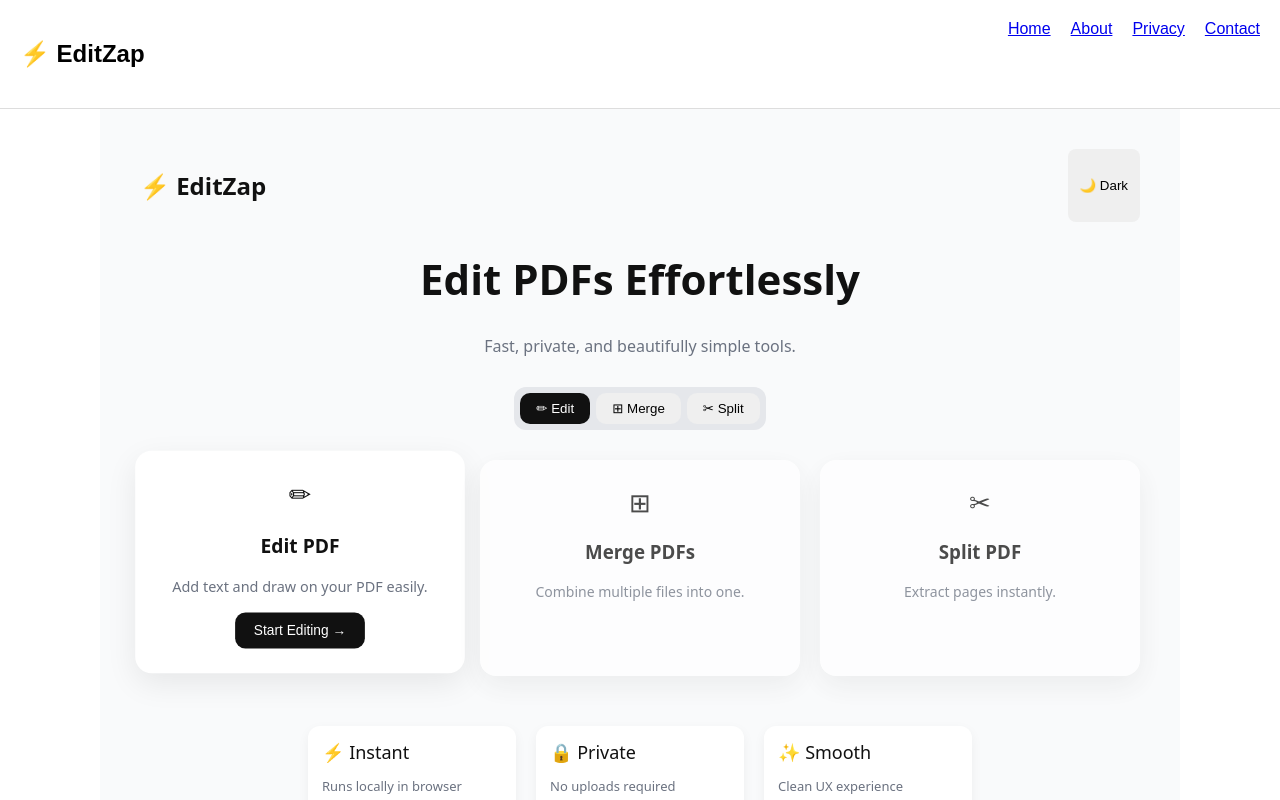
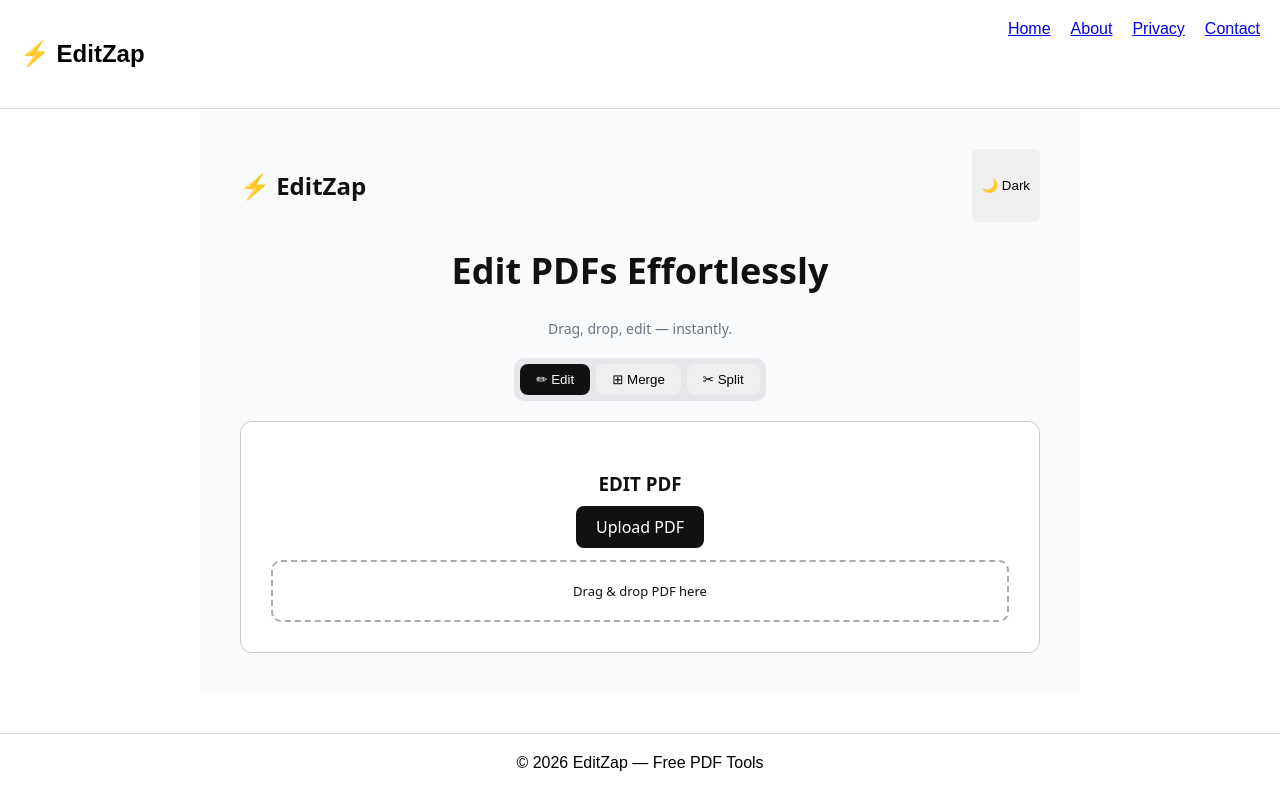
Before and after one commit to editzap/editzap, a Next.js app: page / in a window 1280 px wide. Shown: the top 800 px of the page. Built offline with nearby package versions, Linux system fonts and the light colour scheme.

Commit message:
final working version

```diff
--- a/app/page.tsx
+++ b/app/page.tsx
@@ -5,21 +5,35 @@ import { useRouter } from "next/navigation";
 
 type Tab = "edit" | "merge" | "split";
 
-type Theme = {
-  bg: React.CSSProperties;
-  card: React.CSSProperties;
-  tabs: React.CSSProperties;
-  activeTab: React.CSSProperties;
-  primary: React.CSSProperties;
-  textSoft: React.CSSProperties;
-};
-
 export default function Home() {
   const [tab, setTab] = useState<Tab>("edit");
   const [dark, setDark] = useState<boolean>(false);
   const router = useRouter();
 
-  const theme: Theme = dark ? darkTheme : lightTheme;
+  const theme = dark ? darkTheme : lightTheme;
+
+  // ── FILE HANDLING ───────────────────────
+  const handleFile = (file: File) => {
+    const reader = new FileReader();
+
+    reader.onload = () => {
+      sessionStorage.setItem("pdfFile", reader.result as string);
+      router.push("/editor");
+    };
+
+    reader.readAsDataURL(file);
+  };
+
+  const handleDrop = (e: React.DragEvent<HTMLDivElement>) => {
+    e.preventDefault();
+    const file = e.dataTransfer.files?.[0];
+    if (file) handleFile(file);
+  };
+
+  const handleSelect = (e: React.ChangeEvent<HTMLInputElement>) => {
+    const file = e.target.files?.[0];
+    if (file) handleFile(file);
+  };
 
   return (
     <div style={{ ...container, ...theme.bg }}>
@@ -35,155 +49,81 @@ export default function Home() {
       <div style={hero}>
         <h1 style={title}>Edit PDFs Effortlessly</h1>
         <p style={{ ...subtitle, ...theme.textSoft }}>
-          Fast, private, and beautifully simple tools.
+          Drag, drop, edit — instantly.
         </p>
       </div>
 
       {/* TABS */}
       <div style={tabsWrapper}>
         <div style={{ ...tabs, ...theme.tabs }}>
-          {tabsList.map((t) => (
+          {(["edit", "merge", "split"] as Tab[]).map((t) => (
             <button
-              key={t.id}
-              onClick={() => setTab(t.id)}
+              key={t}
+              onClick={() => setTab(t)}
               style={{
                 ...tabStyle,
-                ...(tab === t.id ? { ...activeTab, ...theme.activeTab } : {}),
+                ...(tab === t ? theme.activeTab : {}),
               }}
             >
-              {t.icon} {t.label}
+              {t === "edit" && "✏ Edit"}
+              {t === "merge" && "⊞ Merge"}
+              {t === "split" && "✂ Split"}
             </button>
           ))}
         </div>
       </div>
 
-      {/* CARDS */}
-      <div style={grid}>
-        {tabsList.map((t) => (
-          <div
-            key={t.id}
-            onClick={() => setTab(t.id)}
-            style={{
-              ...card,
-              ...theme.card,
-              transform:
-                tab === t.id ? "translateY(-6px) scale(1.03)" : "scale(1)",
-              opacity: tab === t.id ? 1 : 0.75,
-            }}
-          >
-            <div style={cardIcon}>{t.icon}</div>
-            <h3>{t.title}</h3>
-            <p style={{ ...cardText, ...theme.textSoft }}>{t.desc}</p>
+      {/* MAIN CARD */}
+      <div
+        style={{ ...card, ...theme.card }}
+        onDragOver={(e) => e.preventDefault()}
+        onDrop={handleDrop}
+      >
+        <h3 style={{ marginBottom: 10 }}>
+          {tab.toUpperCase()} PDF
+        </h3>
 
-            {tab === t.id && (
-              <button
-                style={{ ...primaryBtn, ...theme.primary }}
-                onClick={(e) => {
-                  e.stopPropagation();
-                  router.push("/editor");
-                }}
-              >
-                {t.cta} →
-              </button>
-            )}
-          </div>
-        ))}
-      </div>
+        <label style={{ ...primaryBtn, ...theme.primary }}>
+          Upload PDF
+          <input
+            type="file"
+            accept=".pdf"
+            style={{ display: "none" }}
+            onChange={handleSelect}
+          />
+        </label>
 
-      {/* FEATURES */}
-      <div style={features}>
-        <Feature theme={theme} title="⚡ Instant" text="Runs locally in browser" />
-        <Feature theme={theme} title="🔒 Private" text="No uploads required" />
-        <Feature theme={theme} title="✨ Smooth" text="Clean UX experience" />
-      </div>
-
-      {/* SEO */}
-      <div style={{ ...seo, ...theme.textSoft }}>
-        <h3>Free Online PDF Editor</h3>
-        <p>
-          EditZap lets you edit, merge, and split PDFs instantly without uploads.
-        </p>
+        <div style={dropZone}>
+          Drag & drop PDF here
+        </div>
       </div>
     </div>
   );
 }
 
-// ── DATA ─────────────────────────────
-const tabsList: {
-  id: Tab;
-  label: string;
-  icon: string;
-  title: string;
-  desc: string;
-  cta: string;
-}[] = [
-  {
-    id: "edit",
-    label: "Edit",
-    icon: "✏",
-    title: "Edit PDF",
-    desc: "Add text and draw on your PDF easily.",
-    cta: "Start Editing",
-  },
-  {
-    id: "merge",
-    label: "Merge",
-    icon: "⊞",
-    title: "Merge PDFs",
-    desc: "Combine multiple files into one.",
-    cta: "Merge Files",
-  },
-  {
-    id: "split",
-    label: "Split",
-    icon: "✂",
-    title: "Split PDF",
-    desc: "Extract pages instantly.",
-    cta: "Split PDF",
-  },
-];
-
-// ── FEATURE COMPONENT (FIXED TYPES) ─────
-function Feature({
-  theme,
-  title,
-  text,
-}: {
-  theme: Theme;
-  title: string;
-  text: string;
-}) {
-  return (
-    <div style={{ ...featureCard, ...theme.card }}>
-      <div style={{ fontSize: 18 }}>{title}</div>
-      <p style={{ fontSize: 13, ...theme.textSoft }}>{text}</p>
-    </div>
-  );
-}
-
 // ── THEMES ─────────────────────────────
-const lightTheme: Theme = {
-  bg: { background: "#f9fafb", color: "#111" },
-  card: { background: "#fff" },
-  tabs: { background: "#e5e7eb" },
-  activeTab: { background: "#111", color: "#fff" },
-  primary: { background: "#111", color: "#fff" },
-  textSoft: { color: "#6b7280" },
+const lightTheme = {
+  bg: { background: "#f9fafb", color: "#111" } as React.CSSProperties,
+  card: { background: "#fff" } as React.CSSProperties,
+  tabs: { background: "#e5e7eb" } as React.CSSProperties,
+  activeTab: { background: "#111", color: "#fff" } as React.CSSProperties,
+  primary: { background: "#111", color: "#fff" } as React.CSSProperties,
+  textSoft: { color: "#6b7280" } as React.CSSProperties,
 };
 
-const darkTheme: Theme = {
-  bg: { background: "#0f172a", color: "#fff" },
-  card: { background: "#1e293b" },
-  tabs: { background: "#1e293b" },
-  activeTab: { background: "#fff", color: "#111" },
-  primary: { background: "#fff", color: "#111" },
-  textSoft: { color: "#94a3b8" },
+const darkTheme = {
+  bg: { background: "#0f172a", color: "#fff" } as React.CSSProperties,
+  card: { background: "#1e293b" } as React.CSSProperties,
+  tabs: { background: "#1e293b" } as React.CSSProperties,
+  activeTab: { background: "#fff", color: "#111" } as React.CSSProperties,
+  primary: { background: "#fff", color: "#111" } as React.CSSProperties,
+  textSoft: { color: "#94a3b8" } as React.CSSProperties,
 };
 
 // ── STYLES ─────────────────────────────
 const container: React.CSSProperties = {
   padding: 40,
-  maxWidth: 1000,
+  maxWidth: 800,
   margin: "auto",
   fontFamily: "system-ui",
 };
@@ -195,96 +135,64 @@ const nav: React.CSSProperties = {
 };
 
 const toggleBtn: React.CSSProperties = {
-  padding: "6px 12px",
-  borderRadius: 8,
   border: "none",
   cursor: "pointer",
+  padding: "6px 10px",
+  borderRadius: 6,
 };
 
 const hero: React.CSSProperties = {
   textAlign: "center",
-  marginBottom: 30,
+  marginBottom: 20,
 };
 
 const title: React.CSSProperties = {
-  fontSize: 42,
+  fontSize: 36,
 };
 
 const subtitle: React.CSSProperties = {
-  fontSize: 16,
+  fontSize: 14,
 };
 
 const tabsWrapper: React.CSSProperties = {
   display: "flex",
   justifyContent: "center",
+  marginBottom: 20,
 };
 
 const tabs: React.CSSProperties = {
   display: "flex",
   padding: 6,
-  borderRadius: 12,
+  borderRadius: 10,
   gap: 6,
 };
 
 const tabStyle: React.CSSProperties = {
   padding: "8px 16px",
-  borderRadius: 10,
   border: "none",
   cursor: "pointer",
-  transition: "all 0.2s ease",
-};
-
-const activeTab: React.CSSProperties = {};
-
-const grid: React.CSSProperties = {
-  display: "grid",
-  gridTemplateColumns: "repeat(auto-fit, minmax(260px, 1fr))",
-  gap: 20,
-  marginTop: 30,
+  borderRadius: 8,
 };
 
 const card: React.CSSProperties = {
-  padding: 24,
-  borderRadius: 16,
-  boxShadow: "0 10px 30px rgba(0,0,0,0.08)",
-  cursor: "pointer",
-  transition: "all 0.25s ease",
+  padding: 30,
+  borderRadius: 12,
   textAlign: "center",
-};
-
-const cardIcon: React.CSSProperties = {
-  fontSize: 26,
-  marginBottom: 10,
-};
-
-const cardText: React.CSSProperties = {
-  fontSize: 14,
-  marginBottom: 16,
+  border: "1px solid #ccc",
 };
 
 const primaryBtn: React.CSSProperties = {
-  padding: "10px 18px",
-  borderRadius: 10,
+  padding: "10px 20px",
+  borderRadius: 8,
   border: "none",
   cursor: "pointer",
+  display: "inline-block",
 };
 
-const features: React.CSSProperties = {
-  display: "flex",
-  justifyContent: "center",
-  gap: 20,
-  marginTop: 50,
-  flexWrap: "wrap",
+const dropZone: React.CSSProperties = {
+  marginTop: 12,
+  padding: 20,
+  border: "2px dashed #aaa",
+  borderRadius: 10,
+  fontSize: 13,
 };
-
-const featureCard: React.CSSProperties = {
-  padding: 14,
-  borderRadius: 12,
-  boxShadow: "0 4px 12px rgba(0,0,0,0.05)",
-  width: 180,
-};
-
-const seo: React.CSSProperties = {
-  marginTop: 60,
-  textAlign: "center",
-};
```
Also changed, not shown: app/editor/page.tsx (+54 -168 lines).
